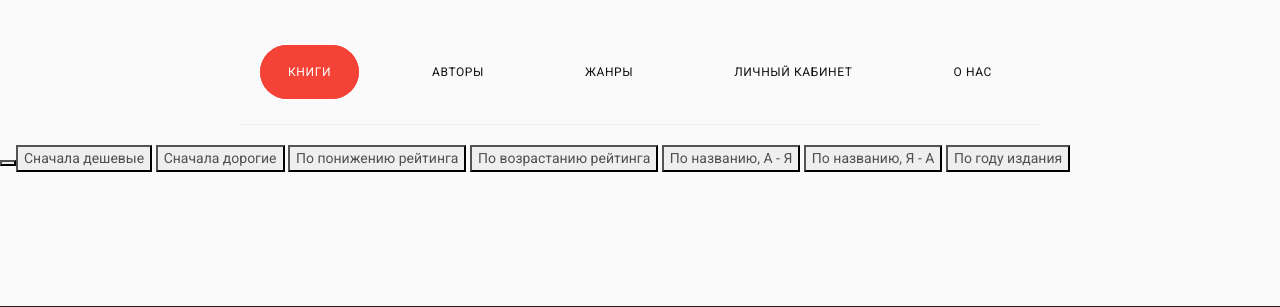
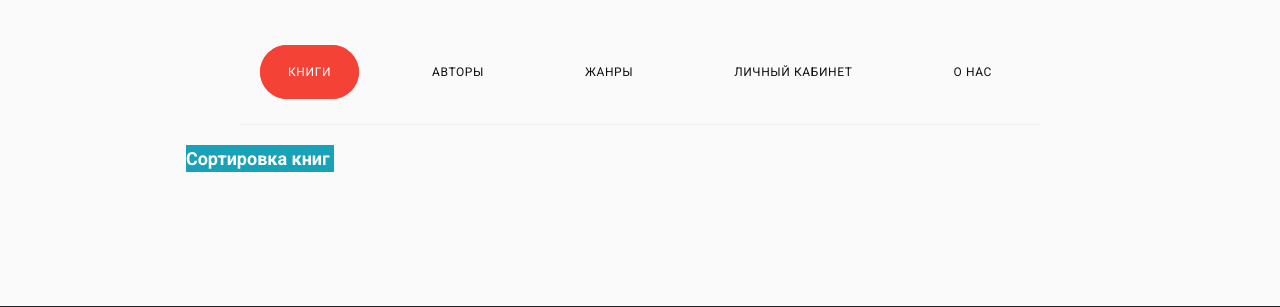
Before and after one commit to przlv/AppReader, a Python web app: template reader/templates/index.html in a window 1280 px wide. Shown: the top 307 px of the page. Run offline with Jinja, Linux system fonts and the light colour scheme; the template is opened without the code that fills it, so the values that code supplies are empty; some libraries are stand-ins or nearby versions.

Commit message:
add_sort
add_sort

```diff
--- a/reader/routes.py
+++ b/reader/routes.py
@@ -284,9 +284,9 @@ def sort(sort_id):
    if sort_id == 2:
       bookss = Book.query.order_by(Book.price.desc()).paginate()
    if sort_id == 3:
+      bookss = Book.query.order_by(Book.rating.desc()).paginate()
+   if sort_id == 4:
       bookss = Book.query.order_by(Book.rating.asc()).paginate()
-   if sort_id == 4:
-      bookss = Book.query.order_by(Book.rating.desc()).paginate()
    if sort_id == 5:
       bookss = Book.query.order_by(Book.title.asc()).paginate()
    if sort_id == 6:
--- a/reader/static/css/authors.css
+++ b/reader/static/css/authors.css
@@ -90,3 +90,75 @@
  input[type="submit"]:hover {
    opacity: 0.9;
  }
+
+ .custom-dropdown {
+   border: none !important;
+   background-color: #17a2b8;
+   font-size: 18px;
+   font-weight: bold;
+
+}
+.custom-dropdown > a {
+   color: rgb(255, 254, 254);
+ }
+.custom-dropdown > a .arrow {
+   display: inline-block;
+   position: relative;
+   transition: .3s transform ease;
+   transition: .3s transform ease;
+   transition: .3s transform ease;
+}
+.custom-dropdown.show > a .arrow {
+  transform: rotate(-180deg);
+  transform: rotate(-180deg);
+   transform: rotate(-180deg);
+}
+.custom-dropdown .btn:active, .custom-dropdown .btn:focus {
+  box-shadow: none !important;
+  box-shadow: none !important;
+  outline: none;
+}
+.custom-dropdown .btn.btn-custom {
+  border: 1px solid #efefef;
+}
+
+.custom-dropdown hr {
+  display: block;
+  height: 1px;
+  border: 0;
+  border-top: 1px solid #e9ecef;
+  margin: .5em 0;
+  padding: 0;
+ }
+.custom-dropdown .dropdown-menu {
+  border: 1px solid transparent !important;
+  box-shadow: 0 15px 30px 0 rgba(0, 0, 0, 0.2);
+  box-shadow: 0 15px 30px 0 rgba(0, 0, 0, 0.2);
+  margin-top: -10px !important;
+  padding: 20px 0;
+  border-radius: 0;
+  background: rgb(255, 255, 255);
+  transition: .3s margin-top ease, .3s opacity ease, .3s visibility ease;
+  transition: .3s margin-top ease, .3s opacity ease, .3s visibility ease;
+  transition: .3s margin-top ease, .3s opacity ease, .3s visibility ease;
+ }
+.custom-dropdown .dropdown-menu.active {
+    opacity: 1;
+    visibility: visible;
+    margin-top: 0px !important; }
+.custom-dropdown .dropdown-menu a {
+   font-size: 14px;
+   padding: 8px 20px;
+   position: relative;
+   color: #000; }
+.custom-dropdown .dropdown-menu a:last-child {
+   border-bottom: none; }
+ .custom-dropdown .dropdown-menu a .icon {
+   margin-right: 15px;
+   display: inline-block; }
+.custom-dropdown .dropdown-menu a:hover, .custom-dropdown .dropdown-menu a:active, .custom-dropdown .dropdown-menu a:focus {
+   background: #17a2b8;
+   color: #000; }
+.custom-dropdown .dropdown-menu a:hover .number, .custom-dropdown .dropdown-menu a:active .number, .custom-dropdown .dropdown-menu a:focus .number {
+   color: #fff;
+}
--- a/reader/templates/index.html
+++ b/reader/templates/index.html
@@ -4,15 +4,29 @@
 {% block content %}
 <link href="{{ url_for('static', filename='css/authors.css') }}" rel="stylesheet">
 
-<button id="sort" method="POST" action="" name="sort">
-    <button class="price_asc"><a href="/1">Cначала дешевые</a></button>
-    <button class="price_desc"><a href="/2">Сначала дорогие</a></button>
-    <button class="rating_asc"><a href="/3">По понижению рейтинга</a></button>
-    <button class="rating_desc"><a href="/4">По возрастанию рейтинга</a></button>
-    <button class="good_asc"><a href="/5">По названию, A - Я</a></button>
-    <button class="good_desc"><a href="/6">По названию, Я - А</a></button>
-    <button class="year_desc"><a href="/7">По году издания</a></button>
-</button>
+<div class="container">
+   <div class="row justify-content-left text-center">
+       <div class="col-md-4">
+           <div class="dropdown custom-dropdown">
+               <a href="#" data-toggle="dropdown" class="align-items-center dropdown-link " aria-haspopup="true"
+                   aria-expanded="false" data-offset="-70, 20">
+                   Сортировка книг
+                   <span class="arrow icon-keyboard_arrow_down"></span>
+               </a>
+               <div class="dropdown-menu" aria-labelledby="dropdownMenuButton">
+                   <a class="dropdown-item" href="/1"> <span class="icon icon-dashboard"></span>Сначала дешевые</a>
+                   <a class="dropdown-item" href="/2"><span class="icon icon-mail_outline"></span>Сначала дорогие</span></a>
+                   <a class="dropdown-item" href="/3"><span class="icon icon-dashboard"></span>Высокооценённые</span></a>
+                   <a class="dropdown-item" href="/4"><span class="icon icon-mail_outline"></span>Низкооценённые</span></a>
+                   <a class="dropdown-item" href="/5"><span class="icon icon-dashboard"></span>По названию, А-Я</span></a>
+                   <a class="dropdown-item" href="/6"><span class="icon icon-mail_outline"></span>По названию, Я-А</span></a>
+                   <a class="dropdown-item" href="/7"><span class="icon icon-dashboard"></span>Год публикации</span></a>
+               </div>
+           </div>
+       </div>
+   </div>
+</div>
+
 <div class="container mx-auto mt-4">
     <!-- <div class="row"> -->
     <div class="col-md-4">
```
